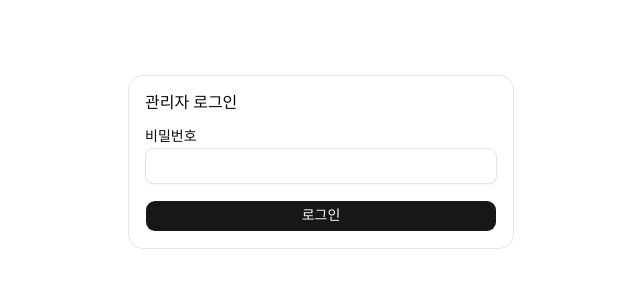
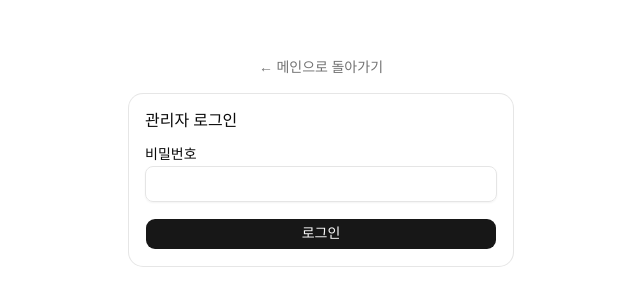
Before and after one commit to jeiel85/mongil-coupon, a Next.js app: page /admin in a window 1280 px wide. Shown: the part 238-544 px from the top of the page, without its empty margins (319-959 px from the left). Built offline with nearby package versions, Linux system fonts and the light colour scheme.

Commit message:
UI 개선: 관리자 페이지에 메인으로 돌아가기 링크 추가

```diff
--- a/app/admin/page.tsx
+++ b/app/admin/page.tsx
@@ -1,6 +1,7 @@
 "use client";
 
 import { useState, useEffect, useCallback } from "react";
+import Link from "next/link";
 import { Button } from "@/components/ui/button";
 import { Input } from "@/components/ui/input";
 import { Label } from "@/components/ui/label";
@@ -79,7 +80,13 @@ export default function AdminPage() {
 
   if (!loggedIn) {
     return (
-      <div className="min-h-screen flex items-center justify-center">
+      <div className="min-h-screen flex flex-col items-center justify-center space-y-4">
+        <Link
+          href="/"
+          className="text-sm text-muted-foreground hover:text-foreground transition-colors"
+        >
+          ← 메인으로 돌아가기
+        </Link>
         <Card className="w-full max-w-sm">
           <CardHeader>
             <CardTitle>관리자 로그인</CardTitle>
@@ -112,7 +119,15 @@ export default function AdminPage() {
   return (
     <div className="max-w-3xl mx-auto px-4 py-8 space-y-6">
       <div className="flex items-center justify-between">
-        <h1 className="text-xl font-bold">코드 제안 관리</h1>
+        <div className="space-y-1">
+          <Link
+            href="/"
+            className="text-xs text-muted-foreground hover:text-foreground transition-colors flex items-center gap-1"
+          >
+            ← 메인으로 돌아가기
+          </Link>
+          <h1 className="text-xl font-bold">코드 제안 관리</h1>
+        </div>
         <Button variant="outline" size="sm" onClick={loadSuggestions} disabled={loading}>
           새로고침
         </Button>
```
Also changed, not shown: 1 other file (tests, documents, lock files or other folders).
